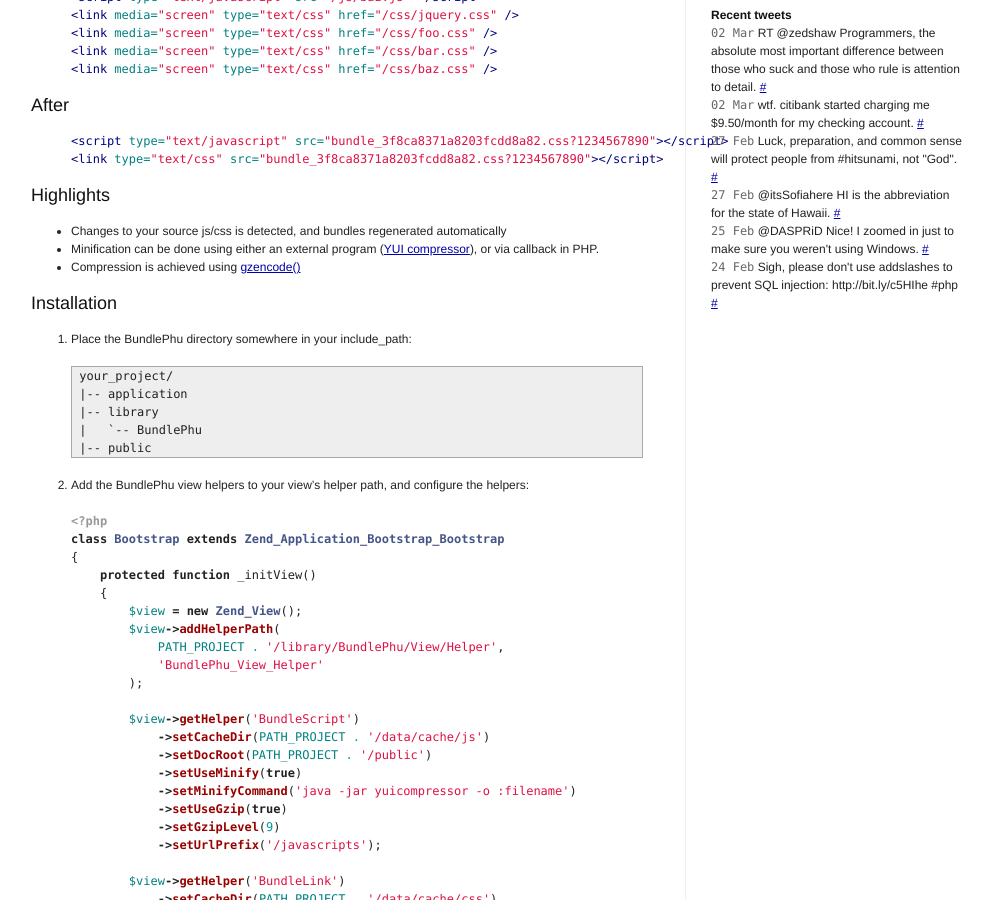
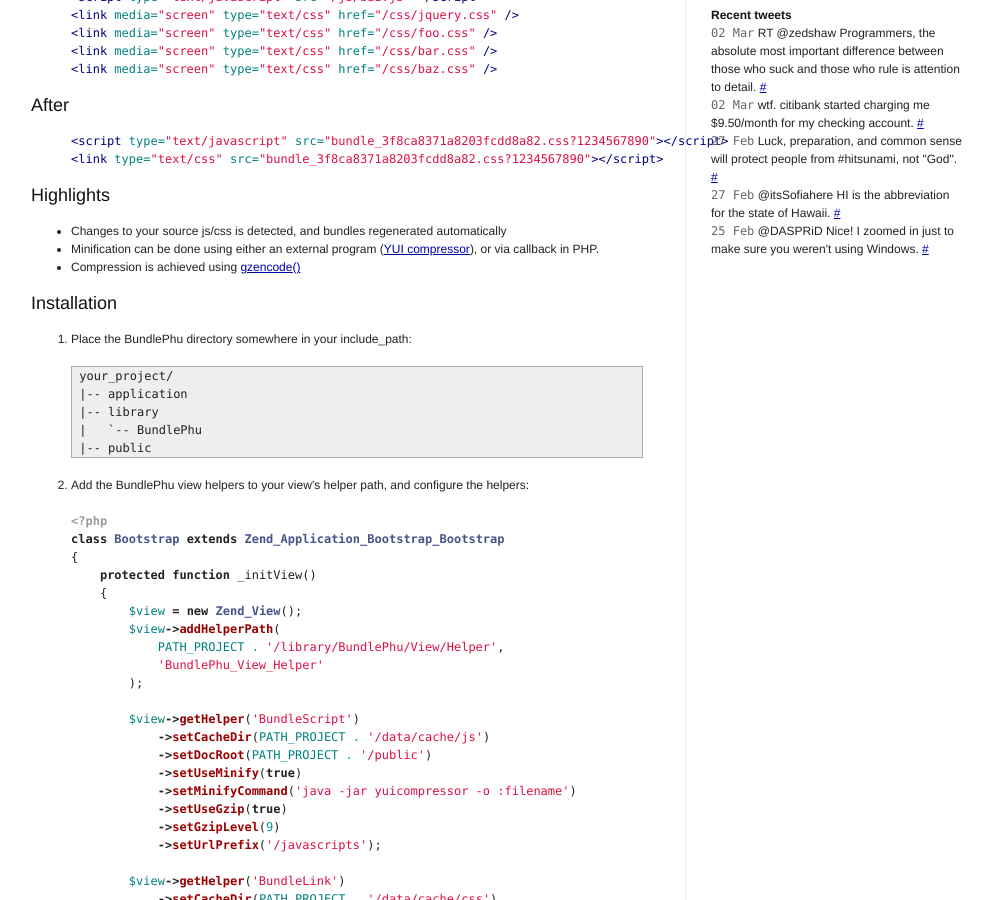
Before and after one commit to hobodave/hobodave.github.com, a Jekyll site: the page built from index.html, in a window 1280 px wide and 900 px high, scrolled down 571 px. Shown: the whole window, without its empty margins (134-1127 px from the left). Built offline with Jekyll 4.4.1, drawn with Linux system fonts in a browser that asks for light colours; Markdown is read by kramdown in place of the engine named in the settings; comment, search, counter and statistics services are not loaded.

Commit message:
Automatic tweet update

```diff
--- a/_includes/twitter.html
+++ b/_includes/twitter.html
@@ -4,5 +4,4 @@
 <li><span class="gentle">27 Feb</span> Luck, preparation, and common sense will protect people from #hitsunami, not &quot;God&quot;. <a href="http://twitter.com/hobodave/status/9746146103">#</a></li>
 <li><span class="gentle">27 Feb</span> @itsSofiahere HI is the abbreviation for the state of Hawaii. <a href="http://twitter.com/hobodave/status/9745988079">#</a></li>
 <li><span class="gentle">25 Feb</span> @DASPRiD Nice! I zoomed in just to make sure you weren't using Windows. <a href="http://twitter.com/hobodave/status/9641758038">#</a></li>
-<li><span class="gentle">24 Feb</span> Sigh, please don't use addslashes to prevent SQL injection: http://bit.ly/c5HIhe #php <a href="http://twitter.com/hobodave/status/9554518785">#</a></li>
 </ul>
```
